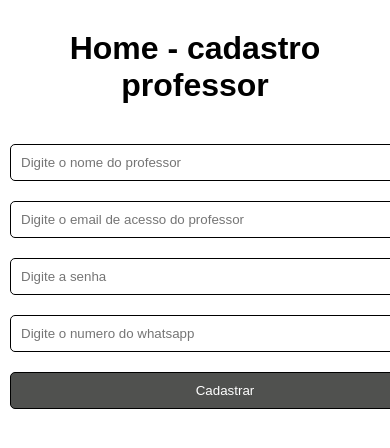
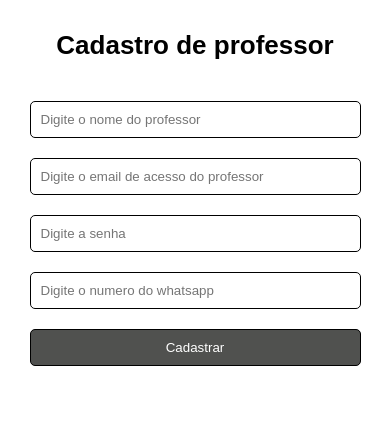
Before and after one commit to gabrielolivra/sistemaProfessores, a PHP site: page /views/admin/cadastro_professor.php in a window 390 px wide; the page is wider, and only the part inside the window is pictured. Shown: the part 54-502 px from the top of that part. Run offline with PHP 8.4, Linux system fonts and the light colour scheme; the visitor is signed in with stand-in values (Sample User, id 1); tables that the repository leaves empty or names only in its code hold one stand-in row (values such as "Sample post").

Commit message:
responsividade cadastro_professor

```diff
--- a/assets/css/cadastro_professor.css
+++ b/assets/css/cadastro_professor.css
@@ -24,3 +24,13 @@ form input[type="submit"] {
     background-color: #50514F;
     cursor: pointer;
 }
+
+@media screen and (max-width: 768px) {
+    h1 {
+        font-size: 26px
+    }
+
+    form {
+        width: 90%;
+    }
+}
--- a/views/admin/cadastro_professor.php
+++ b/views/admin/cadastro_professor.php
@@ -1,3 +1,15 @@
+<?php
+session_start();
+require '../../assets/php/conexao.php';
+require '../../assets/php/verificaAdmin.php';
+$conn = conectarAoBanco();
+
+// Verifique se o usuário é um administrador
+if (!isAdmin()) {
+    header("Location: ../../views/autenticado/home.php");
+    exit();
+}
+?>
 <!DOCTYPE html>
 <html lang="en">
 <head>
@@ -19,7 +31,7 @@
             <a href="../../assets/php/logout.php"><li>Sair</li></a>
         </ul>
     </header>
-    <h1>Home - cadastro professor</h1>
+    <h1>Cadastro de professor</h1>
     <form method="post" action="../../assets/php/valida_cadastro_professor.php">
             <input type="text" placeholder="Digite o nome do professor" name="nome" required>
             <input type="text" placeholder="Digite o email de acesso do professor" name="login" required>
@@ -30,15 +42,3 @@
         </form>
 </body>
 </html>
-<?php
-session_start();
-require '../../assets/php/conexao.php';
-require '../../assets/php/verificaAdmin.php';
-$conn = conectarAoBanco();
-
-// Verifique se o usuário é um administrador
-if (!isAdmin()) {
-    header("Location: ../../views/autenticado/home.php");
-    exit();
-}
-?>
```
